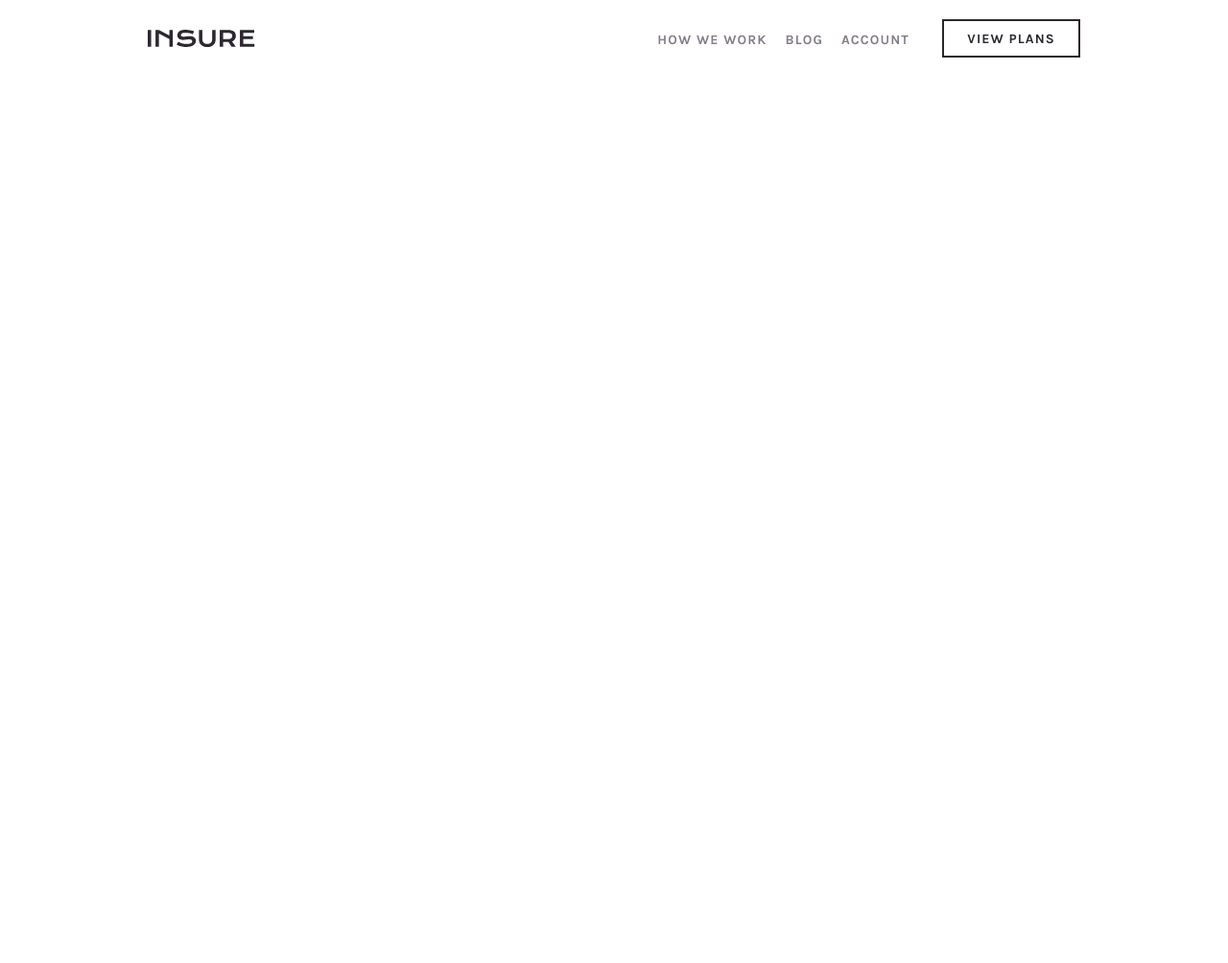
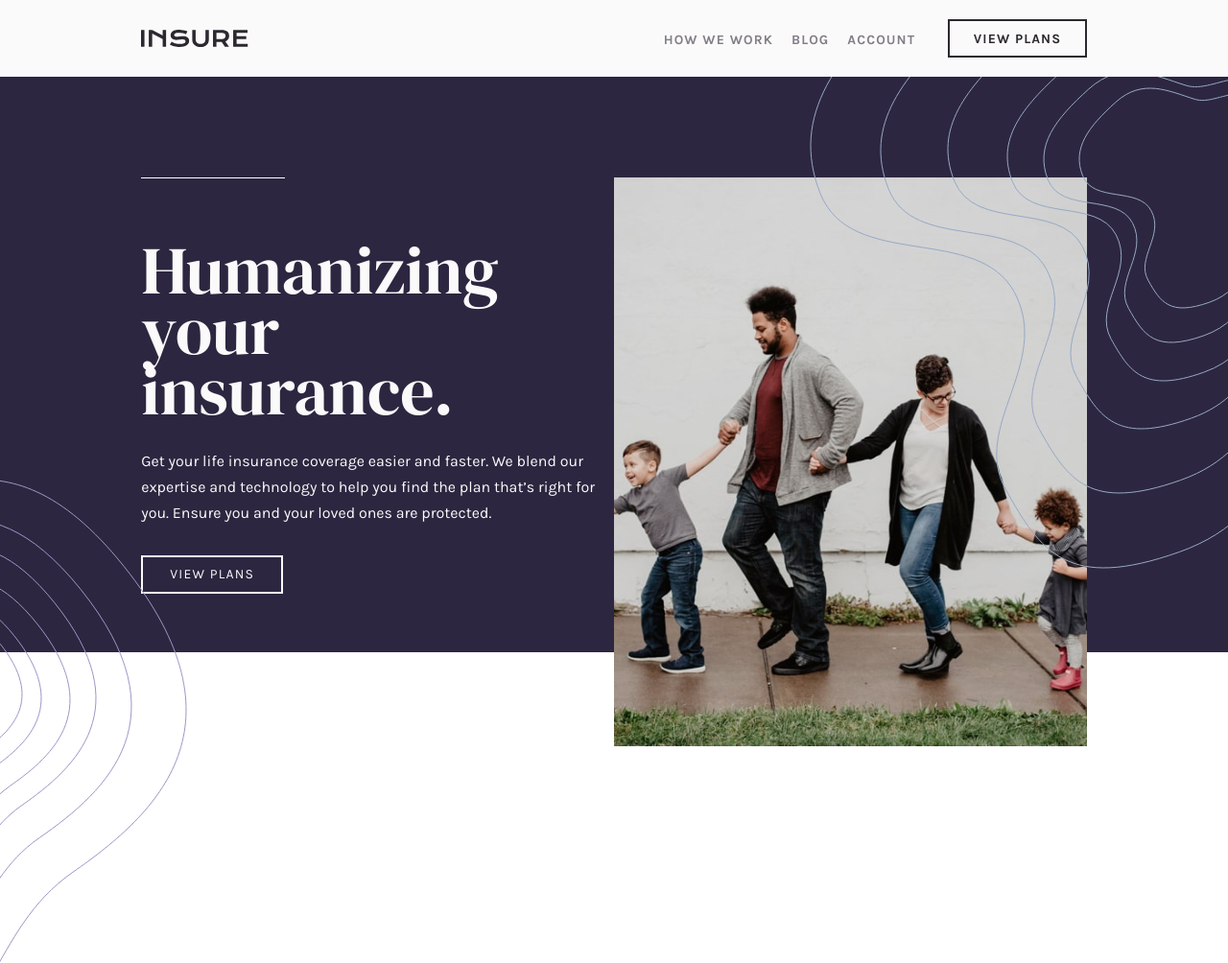
Before and after one commit to Ctaracena/FMentor_Insure, a plain HTML site: page index.html in a window 1280 px wide. Shown: the whole page at 96% size. Before the commit the page ends 800 px from the top, so only its background shows below. Drawn offline with Linux system fonts and the light colour scheme.

Commit message:
hero section 1440px done

```diff
--- a/css/style.css
+++ b/css/style.css
@@ -1,3 +1,9 @@
+header {
+  background-color: #fafafa;
+  position: relative;
+  z-index: 1;
+}
+
 header .desktop-nav {
   -webkit-box-sizing: border-box;
           box-sizing: border-box;
@@ -10,7 +16,7 @@ header .desktop-nav {
   -webkit-box-align: center;
       -ms-flex-align: center;
           align-items: center;
-  width: 76%;
+  width: 77%;
   height: 80px;
   margin: 0 auto;
 }
@@ -63,7 +69,7 @@ header .desktop-nav nav .view-plans {
   height: 40px;
   margin-left: 15px;
   color: #2b272f;
-  background-color: white;
+  background-color: #fafafa;
   border: 2px solid #2b272f;
   font-family: "Karla", sans-serif;
   text-transform: uppercase;
@@ -209,6 +215,90 @@ header .desktop-nav .menu {
   }
 }
 
+.hero {
+  height: 600px;
+  background-color: #2d2640;
+}
+
+.hero .top-row {
+  width: 77%;
+  height: 105px;
+  margin: auto;
+}
+
+.hero .top-row .bottom-line {
+  width: 150px;
+  height: 105px;
+  border-bottom: 1px solid white;
+}
+
+.hero .top-row img {
+  position: absolute;
+  top: 0;
+  right: 0;
+  z-index: 0;
+}
+
+.hero .hero-container {
+  width: 77%;
+  margin: auto;
+  display: -webkit-box;
+  display: -ms-flexbox;
+  display: flex;
+  -webkit-box-pack: justify;
+      -ms-flex-pack: justify;
+          justify-content: space-between;
+}
+
+.hero .hero-container .details {
+  width: 50%;
+}
+
+.hero .hero-container .details h1 {
+  width: 95%;
+  font-family: "DM Serif Display", serif;
+  color: #fafafa;
+  font-size: 70px;
+  font-weight: 400;
+  line-height: 0.9;
+  margin-top: 65px;
+  margin-bottom: 28px;
+}
+
+.hero .hero-container .details p {
+  width: 97%;
+  font-size: 16px;
+  color: #fafafa;
+  line-height: 1.7;
+}
+
+.hero .hero-container .details button {
+  width: 148px;
+  height: 40px;
+  color: #fafafa;
+  background-color: #2d2640;
+  border: 2px solid #fafafa;
+  font-family: "Karla", sans-serif;
+  text-transform: uppercase;
+  font-size: 14px;
+  font-weight: 400;
+  letter-spacing: 1.2px;
+  cursor: pointer;
+  margin-top: 14px;
+  margin-bottom: 50px;
+  outline: none;
+}
+
+.hero .hero-container .details img {
+  position: absolute;
+  top: 500px;
+  left: 0;
+}
+
+.hero .hero-container .family-image {
+  width: 50%;
+}
+
 body {
   font-family: "Karla", sans-serif;
   margin: 0 auto;
--- a/index.html
+++ b/index.html
@@ -42,14 +42,29 @@
   </div>
   </header>
 
+<!-- Hero Section -->
+<section class="hero">
+  <div class="top-row">
+    <div class="bottom-line"></div>
+    <img src="images/bg-pattern-intro-right-desktop.svg" alt="bg-pattern-intro-right-desktop">
+  </div>
+  <div class="hero-container">
+    <div class="details">
+      <h1>Humanizing your insurance.</h1>
+      <p>Get your life insurance coverage easier and faster. We blend our expertise
+        and technology to help you find the plan that’s right for you. Ensure you
+        and your loved ones are protected.</p>
+        <button>View plans</button>
+        <img src="images/bg-pattern-intro-left-desktop.svg" alt="bg-pattern-intro-left-desktop">
+    </div>
+    <img class="family-image" src="images/image-intro-desktop.jpg" alt="family picture">
+  </div>
+
+</section>
+
+
 <!--
-  Humanizing your insurance.
 
-  Get your life insurance coverage easier and faster. We blend our expertise
-  and technology to help you find the plan that’s right for you. Ensure you
-  and your loved ones are protected.
-
-  View plans
 
   We’re different
 
```
Also changed, not shown: 1 other file.
